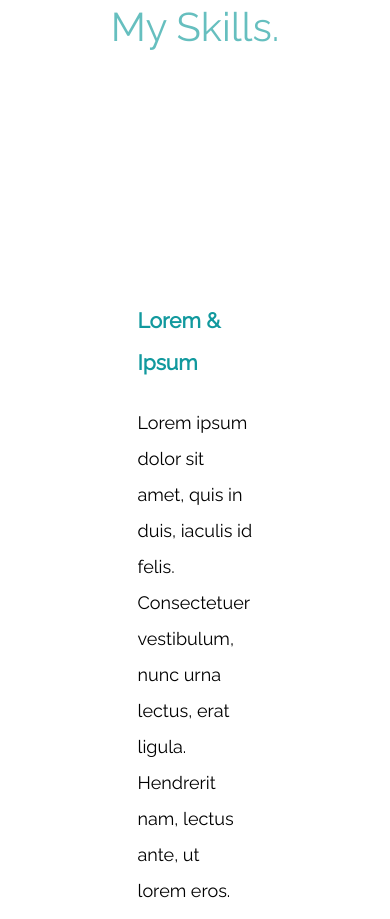
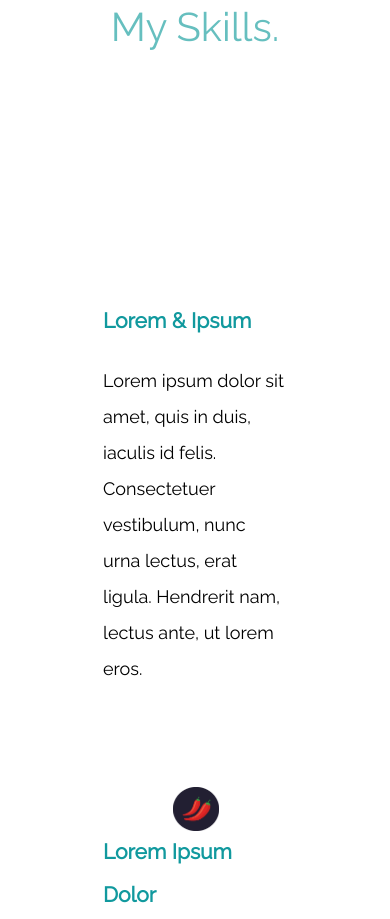
Before and after one commit to jeevanantham-u/MyResume, a plain HTML site: page index.html in a window 390 px wide. Shown: the part 1421-2340 px from the top of the page. Drawn offline with Linux system fonts and the light colour scheme; grey boxes are pictures that could not be loaded.

Commit message:
new style is updated

```diff
--- a/css/styles.css
+++ b/css/styles.css
@@ -37,7 +37,7 @@ h3,a{
     padding: 100px 0 0 0;
 }
 .skill-row{
-    width:50%;
+    width:80%;
     margin:100px auto;
     text-align: left;
     line-height: 2;
@@ -54,9 +54,7 @@ h3,a{
     float: right;
     margin-right: 30px;
 }
-/* .code-skill{
-    clear: left;
-} */
+
 hr{
     border: dotted 8px #EAF6F6;
    width:4%;
@@ -112,3 +110,22 @@ hr{
   .contact-me{
     padding: 80px;
   }
+  @media(max-width:992px) {
+
+    .code-skill{
+        clear: left;
+    }
+    .hi-1{
+         clear: left;
+    }
+    .giphy-embed{
+        margin: 0 35% ;
+    }
+    .hi{
+     clear: right;
+    }
+    .giphy-embed2{
+        margin: 0 37% ;
+    }
+
+  }
```
